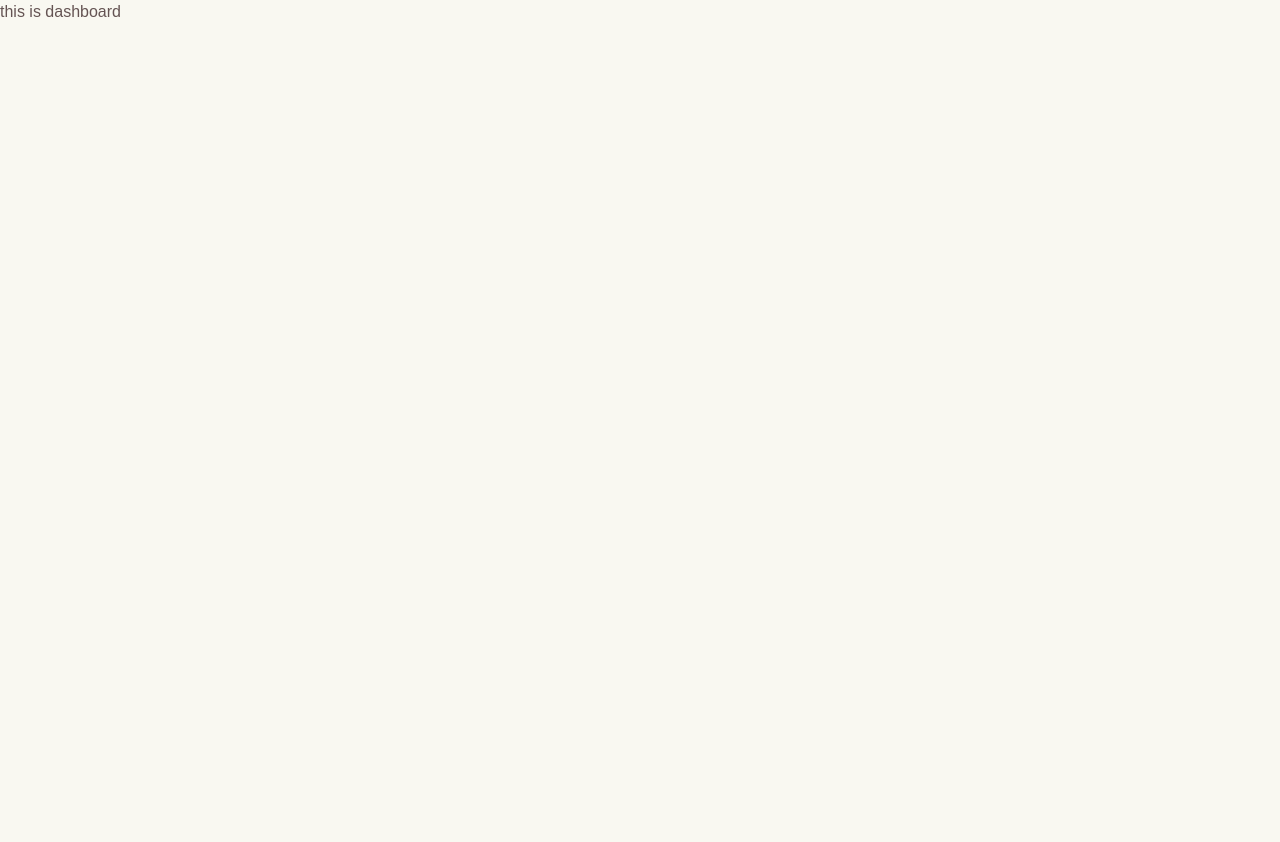
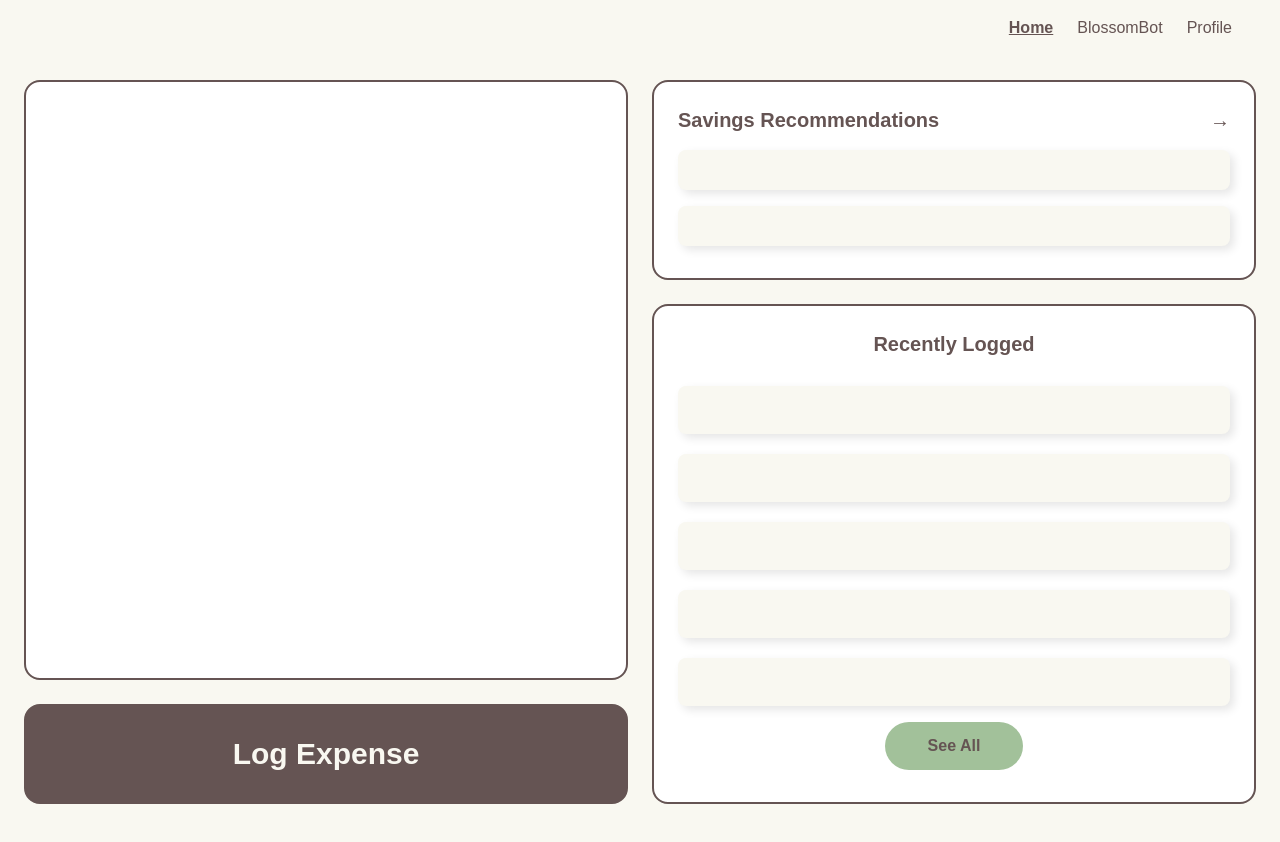
Before and after one commit to sshradd/HackUTD24, a Next.js app in the folder blossum/: page /dashboard in a window 1280 px wide. Shown: the top 842 px of the page. Before the commit the page ends 800 px from the top, so only its background shows below. Built offline with nearby package versions, Linux system fonts and the light colour scheme.

Commit message:
dashboard page

```diff
--- a/blossum/src/app/dashboard/page.tsx
+++ b/blossum/src/app/dashboard/page.tsx
@@ -1,12 +1,128 @@
-import React from 'react';
-import Image from 'next/image';
+"use client";
+
+import React, { useState } from 'react';
 import Link from 'next/link';
-const BankingStory = () => {
+
+const Dashboard = () => {
+
+    const [activeTab, setActiveTab] = useState('Home');
+    const handleTabClick = (tab: string) => {
+      setActiveTab(tab);
+    };
+
   return (
-    <div className='text-wenge'>
-      this is dashboard
+    <div className="text-black">
+      <div className="flex justify-end items-center w-full p-4 pr-12"
+        style={{ backgroundColor: '#F9F8F1' }}
+      >
+        <nav className="flex space-x-6">
+          {/* Home Tab */}
+          <div
+            className={`cursor-pointer ${activeTab === 'Home' ? 'font-bold underline' : ''}`}
+            style={{ color: '#655453' }}
+            onClick={() => handleTabClick('Home')}
+          >
+            Home
+          </div>
+
+          {/* BlossomBot Tab */}
+          <div
+            className={`cursor-pointer ${activeTab === 'BlossomBot' ? 'font-bold underline' : ''}`}
+            style={{ color: '#655453' }}
+            onClick={() => handleTabClick('BlossomBot')}
+          >
+            BlossomBot
+          </div>
+
+          {/* Profile Tab */}
+          <div
+            className={`cursor-pointer ${activeTab === 'Profile' ? 'font-bold underline' : ''}`}
+            style={{ color: '#655453' }}
+            onClick={() => handleTabClick('Profile')}
+          >
+            Profile
+          </div>
+        </nav>
+      </div>
+
+      <div className="flex justify-between h-screen p-6 space-x-6">
+
+        {/* Left Column */}
+        <div className="flex flex-col items-start space-y-6 w-1/2">
+          <div className="rounded-2xl border-2"
+            style={{ backgroundColor: '#FFFFFF', borderColor: '#655453', width: '100%', height: '600px' }}>
+            {/* Content of first box */}
+          </div>
+
+            {/* Content of second box */}
+          <button className="rounded-2xl border-2 p-2 text-3xl font-semibold"
+          style={{ backgroundColor: '#655453', color: '#F9F8F1', borderColor: '#655453', width: '100%', height: '100px'}}>
+          Log Expense
+          </button>
+        </div>
+
+        {/* Right Column */}
+        <div className="flex flex-col items-start space-y-6 w-1/2"
+        style={{ color: '#F9F8F1'}}>
+          {/* Savings Recommendations -- still needs to be centered */}
+          <div className="rounded-2xl border-2 p-6"
+            style={{ backgroundColor: '#FFFFFF', borderColor: '#655453', width: '100%', height: '200px' }}>
+            <div className="flex justify-between items-center">
+                <div className='flex justify-center'>
+                <h3 className="text-xl font-semibold"
+                style={{ color: '#655453'}}
+                >Savings Recommendations</h3>
+                </div>
+              <span className="text-xl font-bold cursor-pointer"
+              style={{ color: '#655453'}}>→</span>
+            </div>
+            <div className="flex flex-col space-y-4 mt-4">
+              <div className="rounded-lg h-10 w-full shadow-lg"
+              style={{ backgroundColor: '#F9F8F1', boxShadow: '4px 4px 10px rgba(0, 0, 0, 0.1)'}}
+              ></div>
+              <div className="rounded-lg h-10 w-full shadow-lg"
+              style={{ backgroundColor: '#F9F8F1', boxShadow: '4px 4px 10px rgba(0, 0, 0, 0.1)'}}
+              ></div>
+            </div>
+          </div>
+
+        {/* Recently Logged */}
+        <div className="rounded-2xl border-2 p-6"
+          style={{ backgroundColor: '#FFFFFF', color: '#F9F8F1', borderColor: '#655453', width: '100%', height: '500px' }}>
+            <div className="flex justify-center">
+            <h3 className="text-xl font-semibold"
+              style={{ color: '#655453'}}
+            >Recently Logged</h3>
+            </div>
+          <div className="flex flex-col space-y-5 mt-7">
+            <div className="rounded-lg h-12 w-full shadow-lg"
+            style={{ backgroundColor: '#F9F8F1', boxShadow: '4px 4px 10px rgba(0, 0, 0, 0.1)'}}
+            ></div>
+            <div className="rounded-lg h-12 w-full shadow-lg"
+            style={{ backgroundColor: '#F9F8F1', boxShadow: '4px 4px 10px rgba(0, 0, 0, 0.1)'}}
+            ></div>
+            <div className="rounded-lg h-12 w-full shadow-lg"
+            style={{ backgroundColor: '#F9F8F1', boxShadow: '4px 4px 10px rgba(0, 0, 0, 0.1)'}}
+            ></div>
+            <div className="rounded-lg h-12 w-full shadow-lg"
+            style={{ backgroundColor: '#F9F8F1', boxShadow: '4px 4px 10px rgba(0, 0, 0, 0.1)'}}
+            ></div>
+            <div className="rounded-lg h-12 w-full shadow-lg"
+            style={{ backgroundColor: '#F9F8F1', boxShadow: '4px 4px 10px rgba(0, 0, 0, 0.1)'}}
+            ></div>
+          </div>
+            <div className="flex justify-center">
+              <button className="mt-4 w-1/4 py-3 rounded-3xl font-semibold"
+              style={{ backgroundColor: '#A2C19A', color: '#655453'}}>
+              See All
+              </button>
+            </div>
+        </div>
+      </div>
+
+      </div>
     </div>
   );
 };
 
-export default BankingStory;
+export default Dashboard;
--- a/blossum/src/app/onboarding/expenses/page.tsx
+++ b/blossum/src/app/onboarding/expenses/page.tsx
@@ -14,6 +14,8 @@
 
             <p className="text-2xl text-wenge">Monthly Spending Limit</p>
             <input type="text" placeholder="USD Value" className="border-2 border-wenge p-2 rounded-lg placeholder:text-wenge text-wenge" />
+
+            {/* Move to the log expenses pop up  */}
             <p className="text-2xl text-wenge">What do you spend your money on?</p>
             <div className="flex items-center space-x-4">
               <div className='flex flex-col'>
```
Also changed, not shown: 1 other file (tests, documents, lock files or other folders).
